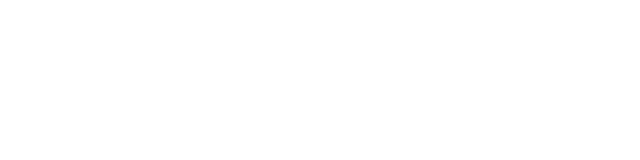
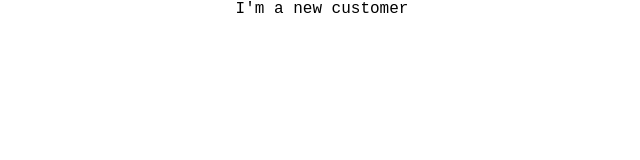
Before and after one commit to AhmadBajwaCS/Pharmacy-Database-App, a React (Create React App) app in the folder frontend/: page /new in a window 1280 px wide. Shown: the top 160 px of the page, without its empty margins (318-958 px from the left). Built offline with nearby package versions, Linux system fonts and the light colour scheme.

Commit message:
created new customer component

```diff
--- a/frontend/src/App.js
+++ b/frontend/src/App.js
@@ -1,6 +1,7 @@
 import logo from './logo.svg';
 import './App.css';
 import HomePageButtons from './components/HomePageButtons'
+import AddNewCustomer from './components/AddNewCustomer'
 import {Route} from 'react-router-dom'
 
 function App() {
@@ -8,6 +9,8 @@
     <div className="App">
 
         <Route path="/" exact component={HomePageButtons} />
+        <Route path="/new" exact component={AddNewCustomer} />
+
     </div>
   );
 }
--- /dev/null
+++ b/frontend/src/components/AddNewCustomer.js
@@ -0,0 +1,11 @@
+import React from 'react';
+
+function AddNewCustomer(props) {
+    return (
+        <div>
+            I'm a new customer
+        </div>
+    );
+}
+
+export default AddNewCustomer;
```
